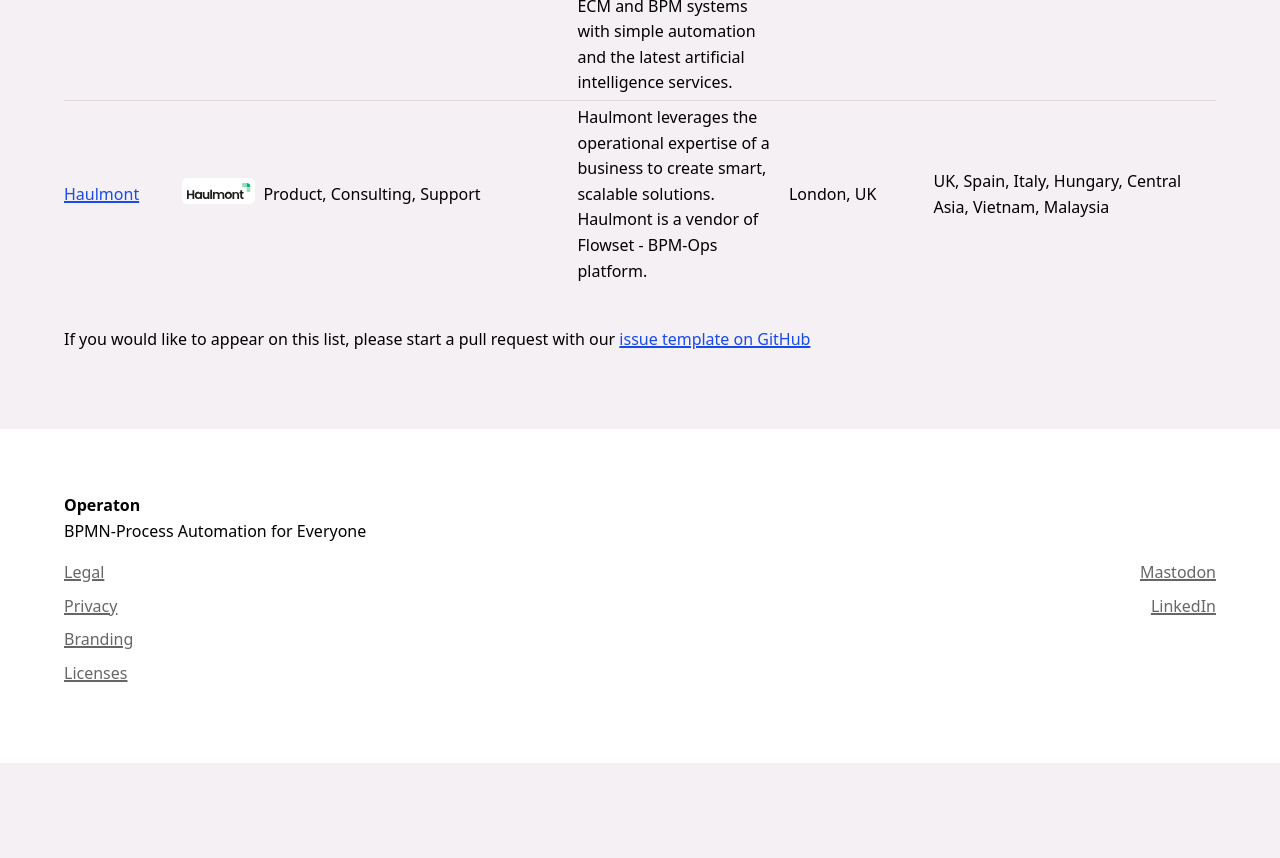
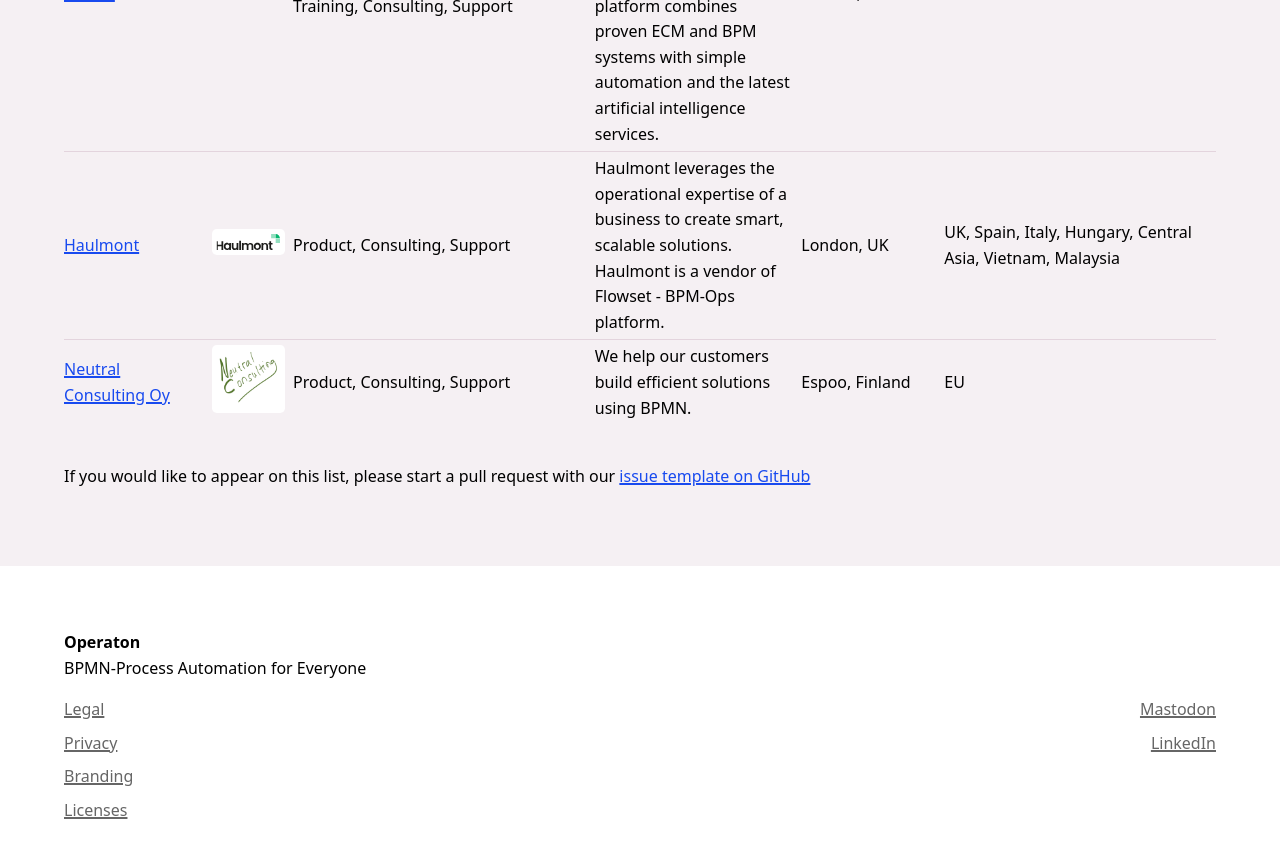
Before and after one commit to operaton/operaton.org, a Jekyll site: the page built from service-providers.html, in a window 1280 px wide and 900 px high, scrolled down 1259 px. Shown: the top 858 px of the window. Built offline with Jekyll 4.4.1, drawn with Linux system fonts in a browser that asks for light colours; before the commit the page ends 2022 px from its top, so only the background shows below that.

Commit message:
Add Service provider logo (#42)
* Add Service provider logo

Add Service provider logo

* Add Neutral consulting as service provider

```diff
--- a/_data/service-providers.yml
+++ b/_data/service-providers.yml
@@ -67,3 +67,14 @@
   description: >-
     Haulmont leverages the operational expertise of a business to create smart, scalable solutions. Haulmont is a vendor of Flowset - BPM-Ops platform.
   website: https://haulmont.tech/
+
+- name: Neutral Consulting Oy
+  logo: /assets/img/service-providers/neutral_consulting_logo.jpg
+  services: [0, 3, 4]
+  location:
+    country: Finland
+    city: Espoo
+    area-of-operation: EU
+  description: >-
+    We help our customers build efficient solutions using BPMN.
+  website: https://neutralconsulting.fi
```
Also changed, not shown: assets/img/service-providers/neutral_consulting_logo.jpg (added).
